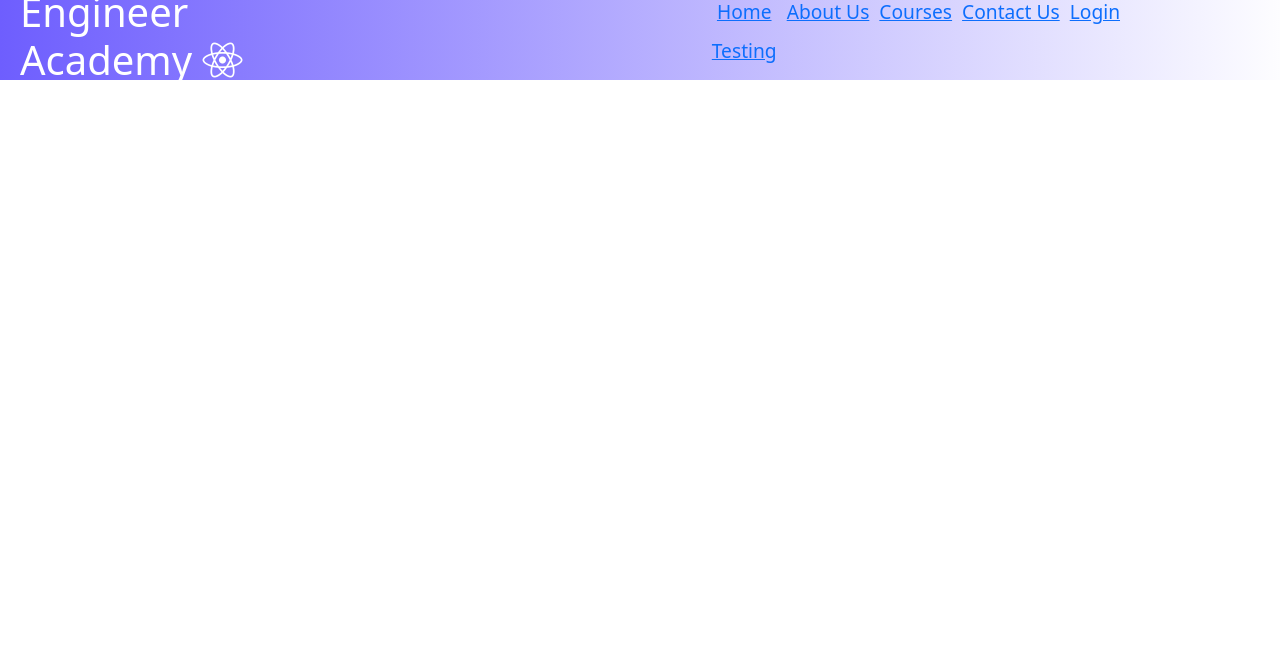
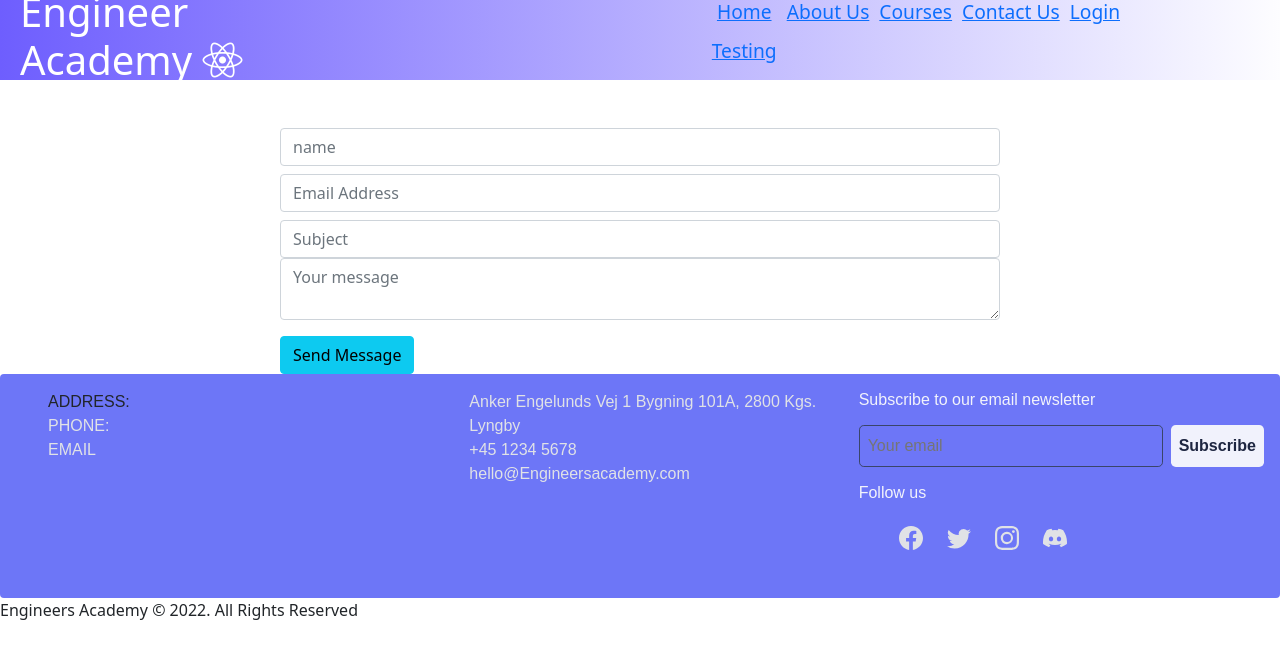
Before and after one commit to digitalbangash1/Project-FrontEnd, a React (Create React App) app: page /ContactUs in a window 1280 px wide. Shown: the top 658 px of the page. Built offline with nearby package versions, Linux system fonts and the light colour scheme.

Commit message:
navbar and small css fixes

```diff
--- a/src/App.js
+++ b/src/App.js
@@ -7,6 +7,10 @@ import Home from './components/Home/Home';
 import Testing from './components/testing';
 import Login from "./components/login/login";
 import CoursesTemplate from "./pages/coursesTemplate";
+import AboutUs from "./components/AboutUs/AboutUs";
+import Footer from './components/Footer/Footer';
+import ContactInfo from './components/ContactInfo/ContactInfo';
+import ContactUs from './components/ContactUs/ContactUs';
 
 
 function App() {
@@ -21,9 +25,11 @@ function App() {
                 <Route path="/coursestemplate" element={<CoursesTemplate/>}/>
                 <Route path = "/login" element ={<Login/>} />
                 <Route path="/" element={<Home/>}/>
-
-
+                <Route path="/AboutUs" element={<AboutUs/>}/>
+                <Route path="/ContactUs" element={<ContactUs/>}/>
             </Routes>
+            <ContactInfo/>
+            <Footer/>
         </div>
     );
 }
--- a/src/components/ContactInfo/ContactInfo.css
+++ b/src/components/ContactInfo/ContactInfo.css
@@ -1,7 +1,7 @@
 :root {
   --footer-bg: #1c2444;
   --color: #f2f3fb;
-  --color-smooth: #9da2ae;
+  --color-smooth: #e0e2e6;
   --input-border: #3a456a;
   --btn-bg-color: #f1f2fc;
   --btn-hover-bg: #d5d9f6;
@@ -119,7 +119,7 @@ footer ul {
 .social-media-list a:hover,
 .social-media-list a:focus {
   color: var(--color);
-  background: #ffffff1a;
+  background: #ffffffc2;
 }
 
 .social-media-list svg {
--- a/src/components/ContactUs/ContactUs.js
+++ b/src/components/ContactUs/ContactUs.js
@@ -1,5 +1,6 @@
 
 import React, { Component } from "react";
+
 
 export default function ContactUs() {
 
--- a/src/components/Footer/Footer.css
+++ b/src/components/Footer/Footer.css
@@ -1,6 +1,8 @@
 .footer{
   padding: 1rem;
-  background-color: rgb(44, 63, 233);
+  background-color: #6d76f7;
+    border-radius: 4px;
+    transition: all 0.2s ease-out;
   position: static;
   bottom: 0;
   left: 0;
--- a/src/components/Home/Home.js
+++ b/src/components/Home/Home.js
@@ -15,8 +15,8 @@ export default function Home() {
 <AboutUs/>
 <ReachUs/>
 <ContactUs/>
-<ContactInfo/>
-<Footer/>
+
+
 </div>
   )
 
--- a/src/components/Navbar/MenuItems.js
+++ b/src/components/Navbar/MenuItems.js
@@ -1,4 +1,4 @@
- export const MenuItems = [
+export const MenuItems = [
      {
          title:'Home',
          url: '/',
@@ -8,9 +8,8 @@
     ,
     {
         title:'About Us',
-        url: '',
-        cName: 'nav-links',
-
+        url: '/AboutUs',
+        cName: 'nav-links'
     },
     {
         title:'Courses',
@@ -20,7 +19,7 @@
 
     {
         title:'Contact Us',
-        url: '#',
+        url: '/ContactUs',
         cName: 'nav-links'
 
     },
--- a/src/components/Navbar/Navbar.js
+++ b/src/components/Navbar/Navbar.js
@@ -1,7 +1,8 @@
 import React, { Component } from 'react';
 import { Link } from 'react-router-dom';
-import { MenuItems } from "./MenuItems"
-import './Navbar.css'
+import { MenuItems } from "./MenuItems";
+import './Navbar.css';
+
 class Navbar extends Component {
     state = { clicked: false }
     handleClick = () => {
```
Also changed, not shown: package.json (+4 -3 lines), 1 other file (tests, documents, lock files or other folders).
